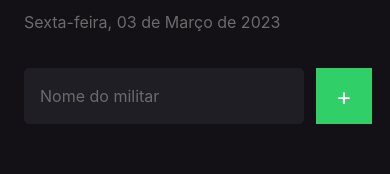
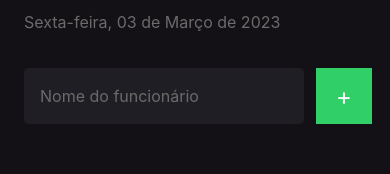
Before and after one commit to magnokf/react_native_hereiam, a React Native app: screen / in a window 390 px wide. Shown: the part 126-300 px from the top of the page. Built offline with nearby package versions, Linux system fonts and the light colour scheme.

Commit message:
chore: some styles.ts and debugg

```diff
--- a/src/screens/Home/index.tsx
+++ b/src/screens/Home/index.tsx
@@ -61,7 +61,7 @@ export default function Home() {
 			<View style={styles.form}>
 				<TextInput
 					style={styles.input}
-					placeholder={'Nome do militar'}
+					placeholder={'Nome do funcionário'}
 					placeholderTextColor={'#6B6B6B'}
 					onChangeText={setParticipantName}
 					value={participantName}
```
